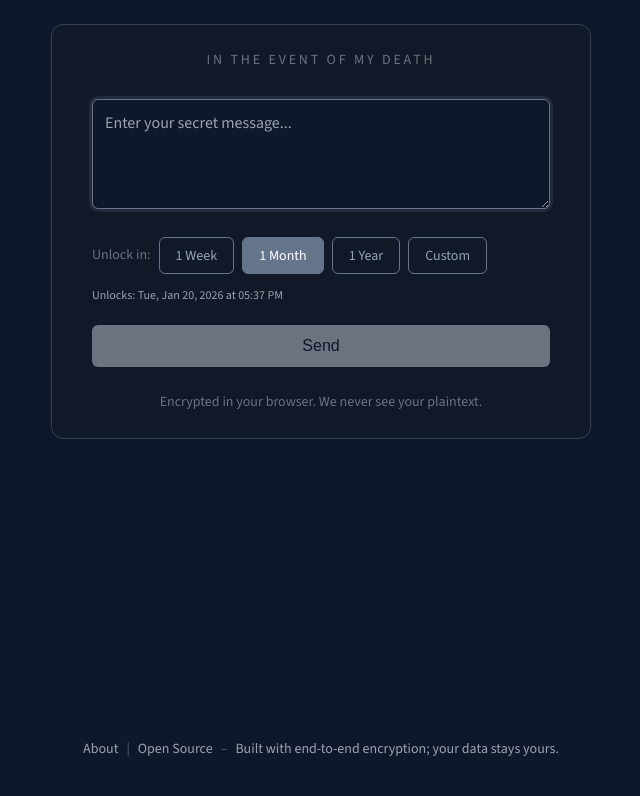
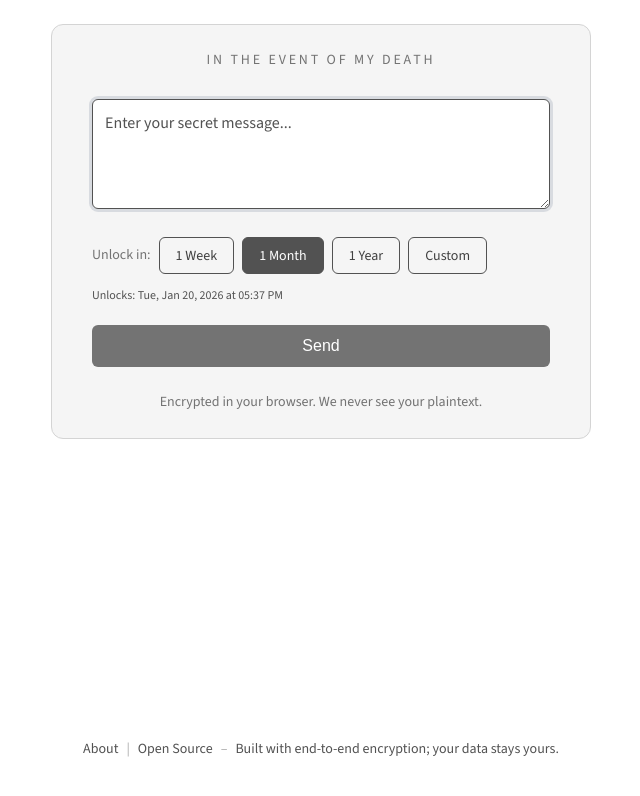
Before and after one commit to richmiles/in-the-event-of-my-death, a React (Vite) app in the folder frontend/: page / in a window 1280 px wide. Shown: the top 796 px of the page, without its empty margins (319-959 px from the left). Built offline with nearby package versions, Linux system fonts and the light colour scheme; no server answers.

Commit message:
feat: Update color palette for light and dark themes, enhancing overall UI aesthetics

```diff
--- a/frontend/src/App.css
+++ b/frontend/src/App.css
@@ -1,28 +1,57 @@
-/* Midnight Archive — Color Palette */
+/* Midnight Archive — Color Palette (Grayscale) */
+
+/* Light theme (default) */
 :root {
   /* Backgrounds */
-  --bg-primary: #0F172A;
-  --bg-secondary: #111827;
-  --bg-muted: #020617;
+  --bg-primary: #ffffff;
+  --bg-secondary: #f5f5f5;
+  --bg-muted: #fafafa;
 
   /* Text */
-  --text-primary: #E5E7EB;
-  --text-secondary: #9CA3AF;
-  --text-subtle: #6B7280;
+  --text-primary: #171717;
+  --text-secondary: #525252;
+  --text-subtle: #737373;
 
   /* Accent */
-  --accent-primary: #64748B;
-  --accent-hover: #94A3B8;
+  --accent-primary: #525252;
+  --accent-hover: #404040;
 
   /* Borders & dividers */
-  --border-subtle: #1E293B;
-  --border-strong: #334155;
+  --border-subtle: #e5e5e5;
+  --border-strong: #d4d4d4;
 
   /* States */
-  --success: #4ADE80;
-  --danger: #F87171;
+  --success: #16a34a;
+  --danger: #dc2626;
 
   --content-narrow: 540px;
+}
+
+/* Dark theme (OS preference) */
+@media (prefers-color-scheme: dark) {
+  :root {
+    /* Backgrounds */
+    --bg-primary: #0a0a0a;
+    --bg-secondary: #141414;
+    --bg-muted: #050505;
+
+    /* Text */
+    --text-primary: #e5e5e5;
+    --text-secondary: #a3a3a3;
+    --text-subtle: #737373;
+
+    /* Accent */
+    --accent-primary: #737373;
+    --accent-hover: #a3a3a3;
+
+    /* Borders & dividers */
+    --border-subtle: #1f1f1f;
+    --border-strong: #3d3d3d;
+
+    /* States */
+    --success: #4ADE80;
+    --danger: #F87171;
+  }
 }
 
 /* Reset and base styles */
```
